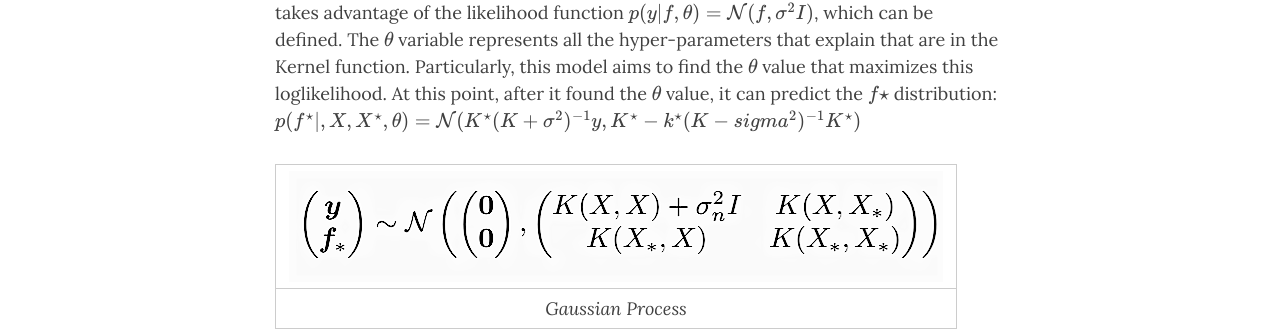
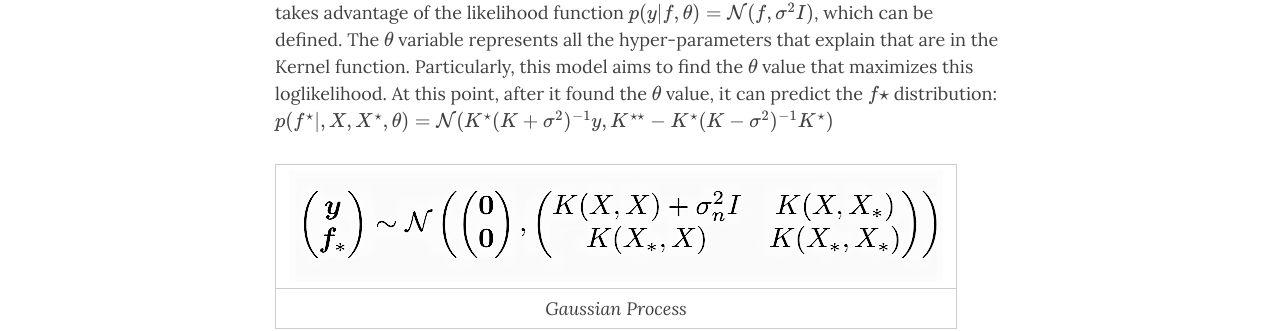
Before and after one commit to lucarossi9/statistical_computation_4, a Jekyll site: the page built from index.md, in a window 1280 px wide and 900 px high, scrolled down 8722 px. Shown: the part 153-484 px from the top of the window. Built offline with Jekyll 4.4.1, drawn with Linux system fonts in a browser that asks for light colours; nearby versions of some CDN libraries; formulas are drawn with MathJax 3; the list of posts is cut into pages by our own code.

Commit message:
Update index.md

```diff
--- a/index.md
+++ b/index.md
@@ -108,7 +108,7 @@ The Gaussian Process Latent Variable Model (GPLVM) is a dimensionality reduction
 
 The __Gaussian process__ attempts to describe a directional dependency between a covariate variable $$x$$ and the corresponding observable output $$y$$. For doing that it uses the conditional distribution $$p(y\vert x)$$ which describes the dependency of an observable $$y$$ on acorresponding input $$x \in X$$.
 A random function $$f:X\to \mathbf{R}$$ is a Gaussian Process with mean $$m(x)$$ and co-variance function $$k(x,x*)$$ if $$f_{X}=(f(x_1),...,f(x_n)) \sim \mathcal{N}(\mu_X,K_{XX})$$ (where $$\mu$$ is often considered as zero). This method aim to study $$y=f(x)+\epsilon$$, where $$\epsilon \sim \mathcal{N}(0,\sigma^2)$$, in particular it wants to learn $$f$$ in order to make predictions on $$f(x*)$$. In this case $$y$$ is distributed as $$\mathcal{N}(0,K(x,x)+\sigma^2I)$$, because of the noise factor. To reach those results, it considers a training set $$\{(x_i,y_i), i=1,...,n\}$$ and a testing set $$\{x_i^\star, i=1,...,n\}$$, furthemore, it takes advantage of the likelihood function $$p(y\vert f, \theta)=\mathcal{N}(f, \sigma^2I)$$, which can be defined. The $$\theta$$ variable represents all the hyper-parameters that explain that are in the Kernel function. Particularly, this model aims to find the $$\theta$$ value that maximizes this loglikelihood. At this point, after it found the $$\theta$$ value, it can predict the $$f{\star}$$ distribution:
-$$p(f^{\star}\vert, X, X^{\star}, \theta) = \mathcal{N}(K^{\star}(K+\sigma^2)^{-1}y, K^{\star}-k^{\star}(K−sigma^2)^{-1}K^{\star})$$
+$$p(f^{\star}\vert, X, X^{\star}, \theta) = \mathcal{N}(K^{\star}(K+\sigma^2)^{-1}y, K^{\star\star}-K^{\star}(K−\sigma^2)^{-1}K^{\star})$$
 
 | ![gp](assets/img/gauspro.png) |
 |:--:|
```
